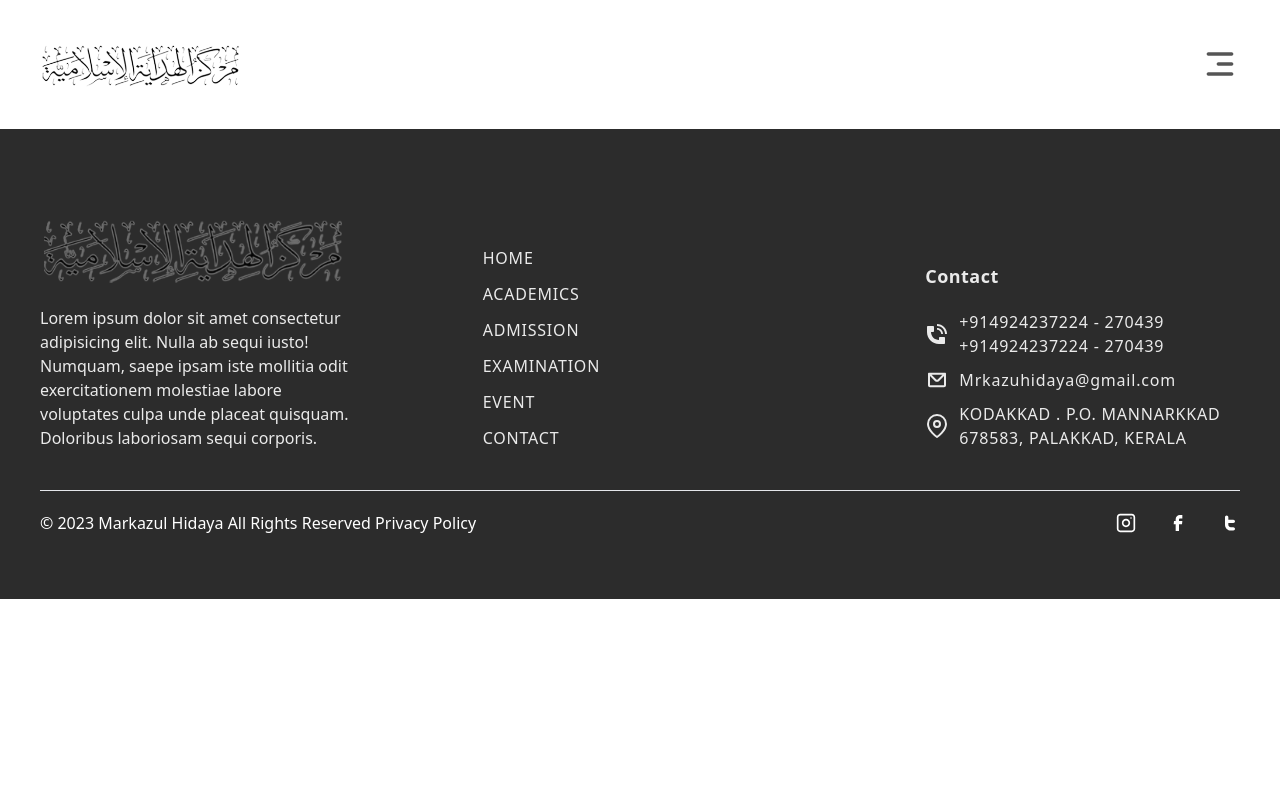
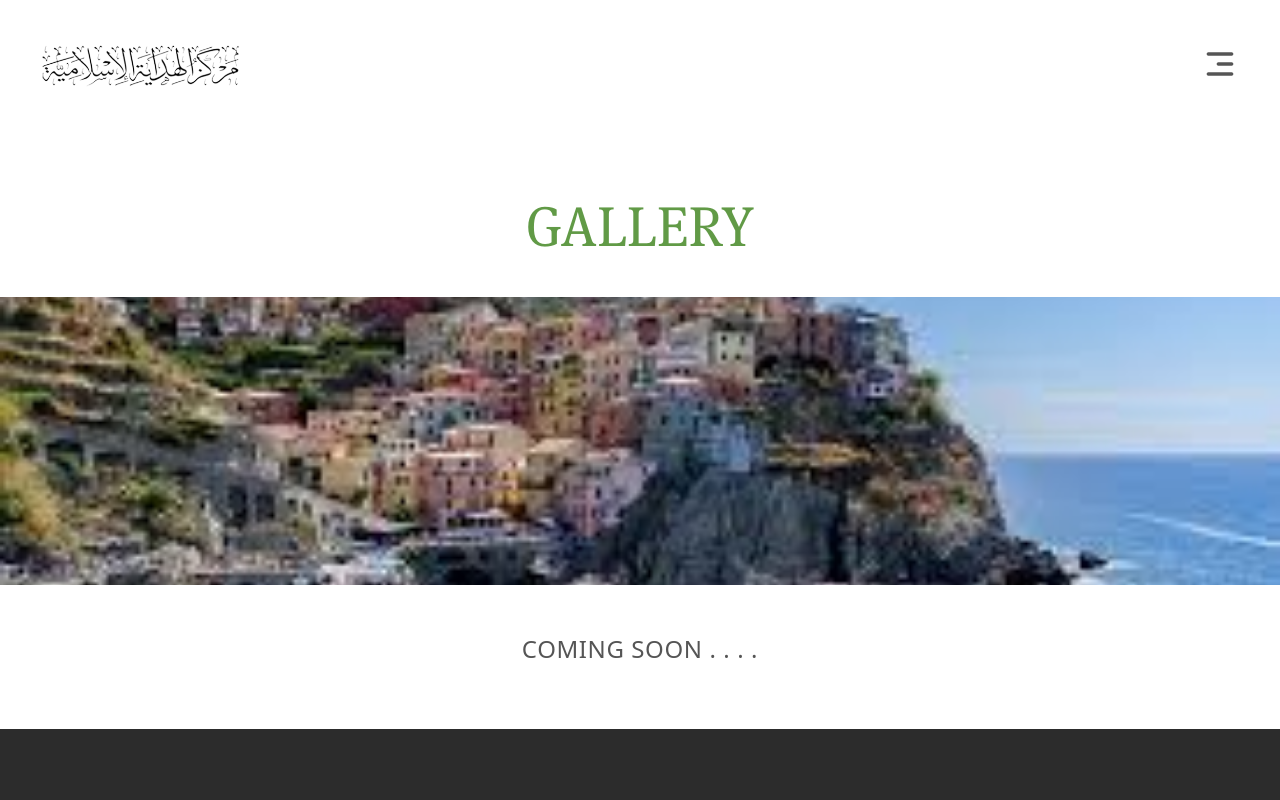
Before and after one commit to Hafeed10/MarkazulHidaya, a React (Vite) app: page /Gallery in a window 1280 px wide. Shown: the top 800 px of the page. Built offline with nearby package versions, Linux system fonts and the light colour scheme.

Commit message:
gaery app

```diff
--- a/src/App.jsx
+++ b/src/App.jsx
@@ -10,7 +10,7 @@ import Faculties from "./Pages/Faculties";
 import FacultiCard from "./Components/Faculties/FacultiCard";
 import Admission from "./Pages/Admission";
 import Contact from "./Pages/Contact";
-import OldGallery from "./Pages/OldGallery";
+import Gallery from "./Pages/Gallery";
 function App() {
   return (
     <>
@@ -23,7 +23,7 @@ function App() {
             <Route path=":id" element={<FacultiCard />} />
           </Route>
           <Route path="/Events" element={<Events />} />
-          <Route path="/OldGallery" element={<OldGallery />} />
+          <Route path="/Gallery" element={<Gallery />} />
           <Route path="/Admission" element={<Admission />} />
           <Route path="/Contacts" element={<Contact />} />
         </Routes>
--- /dev/null
+++ b/src/Pages/Gallery.jsx
@@ -0,0 +1,24 @@
+import React from "react";
+import AboutImg from "../assets/Img/Faculties/images (1).jpeg"; // Update the path to your image file
+
+function OldGallery() {
+  return (
+    <div className="w-full h-full">
+      <div className="flex flex-col items-center justify-center h-full space-y-7 lg:space-y-12 bg-white py-12 md:py-16 lg:py-22 w-full">
+        <h2 className="text-[#619A46] text-4xl md:text-5xl lg:text-[3.5rem]">
+          GALLERY
+        </h2>
+        <img
+          src={AboutImg}
+          className="object-cover w-full h-72 "
+          alt="About us"
+        />
+        <p className="px-3 md:px-10 lg:px-10 xl:px-36 mt-4 font-sans text-start text-[#555555] text-base md:text-xl lg:text-2xl font-normal leading-snug tracking-wide">
+          COMING SOON . . . .
+        </p>
+      </div>
+    </div>
+  );
+}
+
+export default OldGallery;
--- a/src/Pages/OldGallery.jsx
+++ /dev/null
@@ -1,35 +0,0 @@
-import React from "react";
-import AboutImg from "../assets/Img/Faculties/images (1).jpeg"; // Update the path to your image file
-
-function OldGallery() {
-  return (
-    <div className="w-full h-full">
-      <div className="flex flex-col items-center justify-center h-full space-y-7 lg:space-y-12 bg-white py-12 md:py-16 lg:py-22 w-full">
-        <h2 className="text-[#619A46] text-4xl md:text-5xl lg:text-[3.5rem]">
-          GALLERY
-        </h2>
-        <img
-          src={AboutImg}
-          className="object-cover w-full h-72 "
-          alt="About us"
-        />
-        <p className="px-3 md:px-10 lg:px-10 xl:px-36 mt-4 font-sans text-start text-[#555555] text-base md:text-xl lg:text-2xl font-normal leading-snug tracking-wide">
-          Markazul Hidayathil Islamiyya, established in the year 1996, is a
-          unique centre of education comprising of more than 12 institutions
-          with nearly thousand students on the rolls. It is a pioneer
-          institution rendering socio-cultural and educational service to the
-          Kerala Society. It stands as a praiseworthy establishment to mould a
-          new generation having high academic values, IT tricks, soft skills,
-          and deep knowledge in theology and Islamic studies. The major
-          institutions are Hifzul Quran College, College of Arts and Islamic
-          Studies, Moulana English Medium School, Institute of Tailoring and
-          Embroidery, Computer Centre, Boarding Madarasa for boys, care for
-          orphans and destitute, Science Lab, Masjid, Library and Reading Room,
-          and Charitable Activities.
-        </p>
-      </div>
-    </div>
-  );
-}
-
-export default OldGallery;
```
